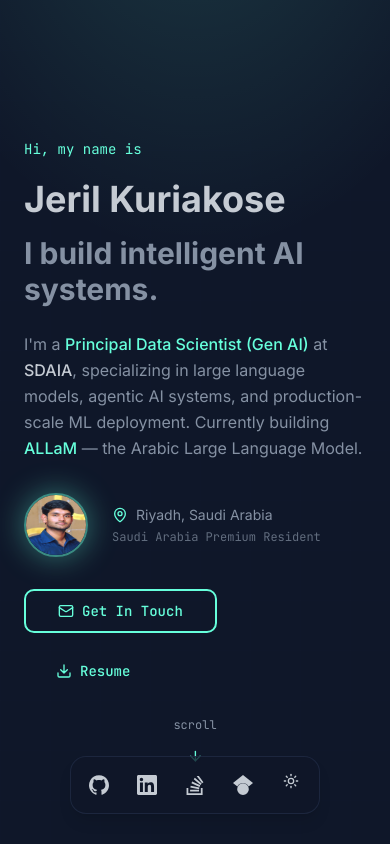
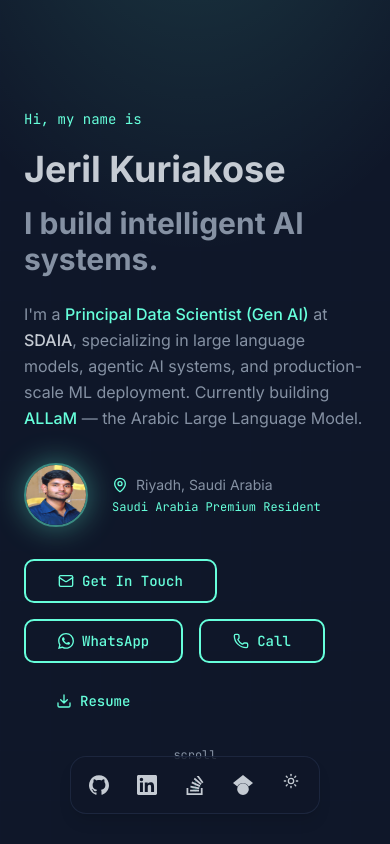
Before and after one commit to jerilkuriakose/jerilkuriakose.github.io, a Next.js app: page / in a window 390 px wide. Shown: the top 844 px of the page. Built offline with nearby package versions, Linux system fonts and the light colour scheme.

Commit message:
Add WhatsApp and Phone contact buttons, style Premium Resident text green

```diff
--- a/app/page.tsx
+++ b/app/page.tsx
@@ -28,6 +28,7 @@
   Terminal,
   Calendar,
   Building2,
+  Phone,
 } from "lucide-react";
 
 const BLUR_FADE_DELAY = 0.04;
@@ -241,7 +242,7 @@
                   <MapPin className="h-4 w-4 text-primary" />
                   {DATA.location}
                 </p>
-                <p className="text-xs text-muted-foreground/70 font-mono mt-1">
+                <p className="text-xs text-primary font-mono mt-1">
                   {DATA.extraInfo}
                 </p>
               </div>
@@ -259,6 +260,30 @@
                 <Link href={`mailto:${DATA.contact.email}`}>
                   <Mail className="mr-2 h-4 w-4" />
                   Get In Touch
+                </Link>
+              </Button>
+              <Button
+                asChild
+                size="lg"
+                className="font-mono bg-transparent border-2 border-primary text-primary hover:bg-primary/10"
+              >
+                <Link
+                  href={`https://wa.me/${DATA.contact.tel.replace(/\+/g, "")}?text=${encodeURIComponent("Hi Jeril, I found your portfolio and would like to connect!")}`}
+                  target="_blank"
+                  rel="noopener noreferrer"
+                >
+                  <Icons.whatsapp className="mr-2 h-4 w-4" />
+                  WhatsApp
+                </Link>
+              </Button>
+              <Button
+                asChild
+                size="lg"
+                className="font-mono bg-transparent border-2 border-primary text-primary hover:bg-primary/10"
+              >
+                <Link href={`tel:${DATA.contact.tel}`}>
+                  <Phone className="mr-2 h-4 w-4" />
+                  Call
                 </Link>
               </Button>
               <Button
@@ -605,13 +630,42 @@
               I&apos;m currently open to new opportunities in AI/ML leadership roles.
               Whether you have a question or just want to say hi, my inbox is always open!
             </p>
+            <div className="flex flex-wrap justify-center gap-4">
               <Button
                 asChild
                 size="lg"
                 className="font-mono bg-transparent border-2 border-primary text-primary hover:bg-primary/10 px-8"
               >
-              <Link href={`mailto:${DATA.contact.email}`}>Say Hello</Link>
+                <Link href={`mailto:${DATA.contact.email}`}>
+                  <Mail className="mr-2 h-4 w-4" />
+                  Say Hello
+                </Link>
               </Button>
+              <Button
+                asChild
+                size="lg"
+                className="font-mono bg-transparent border-2 border-primary text-primary hover:bg-primary/10 px-8"
+              >
+                <Link
+                  href={`https://wa.me/${DATA.contact.tel.replace(/\+/g, "")}?text=${encodeURIComponent("Hi Jeril, I found your portfolio and would like to connect!")}`}
+                  target="_blank"
+                  rel="noopener noreferrer"
+                >
+                  <Icons.whatsapp className="mr-2 h-4 w-4" />
+                  WhatsApp
+                </Link>
+              </Button>
+              <Button
+                asChild
+                size="lg"
+                className="font-mono bg-transparent border-2 border-primary text-primary hover:bg-primary/10 px-8"
+              >
+                <Link href={`tel:${DATA.contact.tel}`}>
+                  <Phone className="mr-2 h-4 w-4" />
+                  Call
+                </Link>
+              </Button>
+            </div>
           </BlurFade>
         </section>
       </div>
--- a/components/icons/index.tsx
+++ b/components/icons/index.tsx
@@ -69,4 +69,12 @@
       />
     </svg>
   ),
+  whatsapp: (props: IconProps) => (
+    <svg viewBox="0 0 24 24" {...props}>
+      <path
+        fill="currentColor"
+        d="M17.472 14.382c-.297-.149-1.758-.867-2.03-.967-.273-.099-.471-.148-.67.15-.197.297-.767.966-.94 1.164-.173.199-.347.223-.644.075-.297-.15-1.255-.463-2.39-1.475-.883-.788-1.48-1.761-1.653-2.059-.173-.297-.018-.458.13-.606.134-.133.298-.347.446-.52.149-.174.198-.298.298-.497.099-.198.05-.371-.025-.52-.075-.149-.669-1.612-.916-2.207-.242-.579-.487-.5-.669-.51-.173-.008-.371-.01-.57-.01-.198 0-.52.074-.792.372-.272.297-1.04 1.016-1.04 2.479 0 1.462 1.065 2.875 1.213 3.074.149.198 2.096 3.2 5.077 4.487.709.306 1.262.489 1.694.625.712.227 1.36.195 1.871.118.571-.085 1.758-.719 2.006-1.413.248-.694.248-1.289.173-1.413-.074-.124-.272-.198-.57-.347m-5.421 7.403h-.004a9.87 9.87 0 01-5.031-1.378l-.361-.214-3.741.982.998-3.648-.235-.374a9.86 9.86 0 01-1.51-5.26c.001-5.45 4.436-9.884 9.888-9.884 2.64 0 5.122 1.03 6.988 2.898a9.825 9.825 0 012.893 6.994c-.003 5.45-4.437 9.884-9.885 9.884m8.413-18.297A11.815 11.815 0 0012.05 0C5.495 0 .16 5.335.157 11.892c0 2.096.547 4.142 1.588 5.945L.057 24l6.305-1.654a11.882 11.882 0 005.683 1.448h.005c6.554 0 11.89-5.335 11.893-11.893a11.821 11.821 0 00-3.48-8.413z"
+      />
+    </svg>
+  ),
 };
```
Lines whose indentation alone changed are shown as unchanged.
